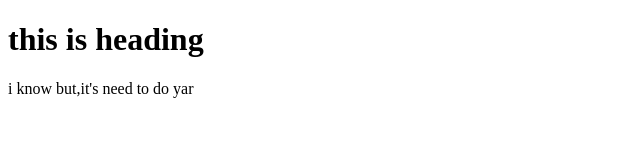
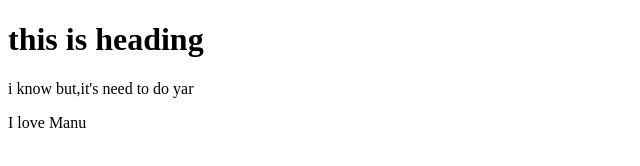
Before and after one commit to Akshitha20b01a0451/project1, a plain HTML site: page a.html in a window 1280 px wide. Shown: the full height of the page, 0-640 px from the left. Drawn offline with Linux system fonts and the light colour scheme.

Commit message:
Third commit

```diff
--- a/a.html
+++ b/a.html
@@ -6,5 +6,6 @@
 <body><!--local,staging,local repository,remote repository-->
     <h1>this is heading</h1>
     <p> i know but,it's need to do yar</p>
+    <p>I love Manu</p>
 </body>
 </html>
```
